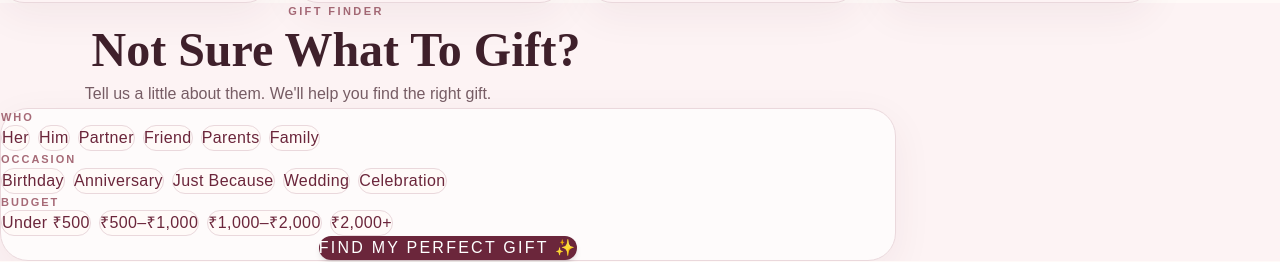
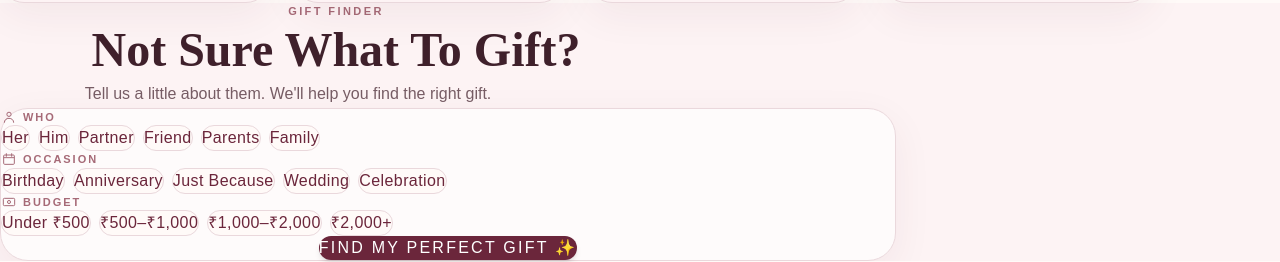
Before and after one commit to ishuraghav78/giftora, a Next.js app: page / in a window 1280 px wide. Shown: the part 3076-3338 px from the top of the page. Built offline with nearby package versions, Linux system fonts and the light colour scheme.

Commit message:
style: add group icons and improve GiftFinder pill styling

```diff
--- a/components/GiftFinder.tsx
+++ b/components/GiftFinder.tsx
@@ -20,6 +20,33 @@ const budgetOptions = [
   { label: "₹2,000+", min: 2000, max: Infinity },
 ];
 
+const groupIcons: Record<string, React.ReactNode> = {
+  Who: (
+    <svg viewBox="0 0 24 24" fill="none" xmlns="http://www.w3.org/2000/svg">
+      <circle cx="12" cy="8" r="3.2" stroke="currentColor" strokeWidth="1.5" />
+      <path
+        d="M5 20c0-3.5 3-6 7-6s7 2.5 7 6"
+        stroke="currentColor"
+        strokeWidth="1.5"
+        strokeLinecap="round"
+      />
+    </svg>
+  ),
+  Occasion: (
+    <svg viewBox="0 0 24 24" fill="none" xmlns="http://www.w3.org/2000/svg">
+      <rect x="4" y="6" width="16" height="14" rx="1.5" stroke="currentColor" strokeWidth="1.5" />
+      <path d="M4 10h16" stroke="currentColor" strokeWidth="1.5" />
+      <path d="M8 4v4M16 4v4" stroke="currentColor" strokeWidth="1.5" strokeLinecap="round" />
+    </svg>
+  ),
+  Budget: (
+    <svg viewBox="0 0 24 24" fill="none" xmlns="http://www.w3.org/2000/svg">
+      <rect x="3.5" y="6.5" width="17" height="11" rx="1.5" stroke="currentColor" strokeWidth="1.5" />
+      <circle cx="12" cy="12" r="2.3" stroke="currentColor" strokeWidth="1.5" />
+    </svg>
+  ),
+};
+
 function PillGroup({
   title,
   options,
@@ -33,9 +60,12 @@ function PillGroup({
 }) {
   return (
     <div>
-      <p className="mb-3 text-[11px] font-semibold uppercase tracking-[0.18em] text-[#a66a77]">
-        {title}
-      </p>
+      <div className="mb-3 flex items-center gap-1.5 text-[#a66a77] [&>svg]:h-4 [&>svg]:w-4">
+        {groupIcons[title]}
+        <p className="text-[11px] font-semibold uppercase tracking-[0.18em]">
+          {title}
+        </p>
+      </div>
       <div className="flex flex-wrap gap-2">
         {options.map((option) => {
           const isActive = selected === option;
```
